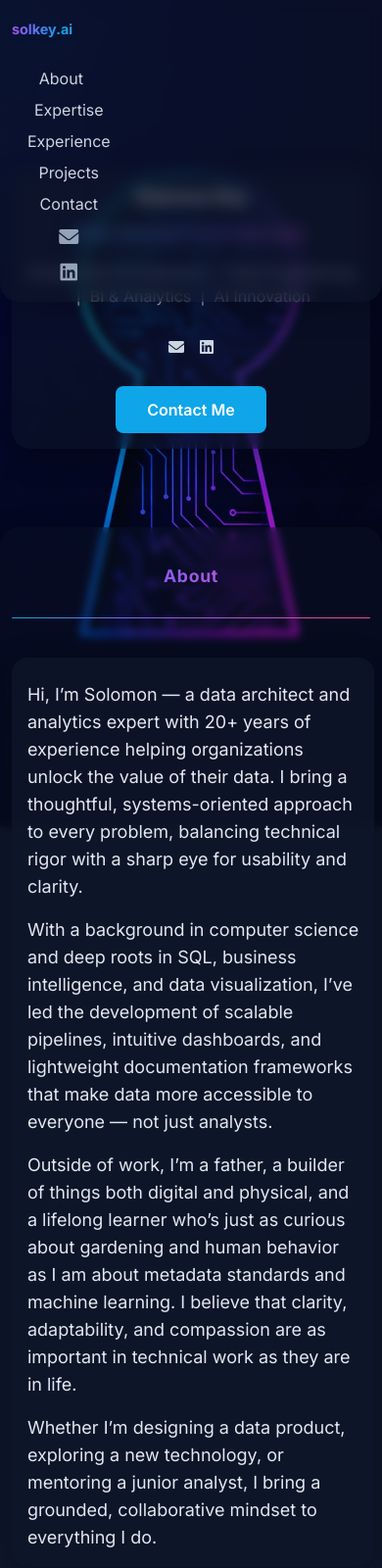
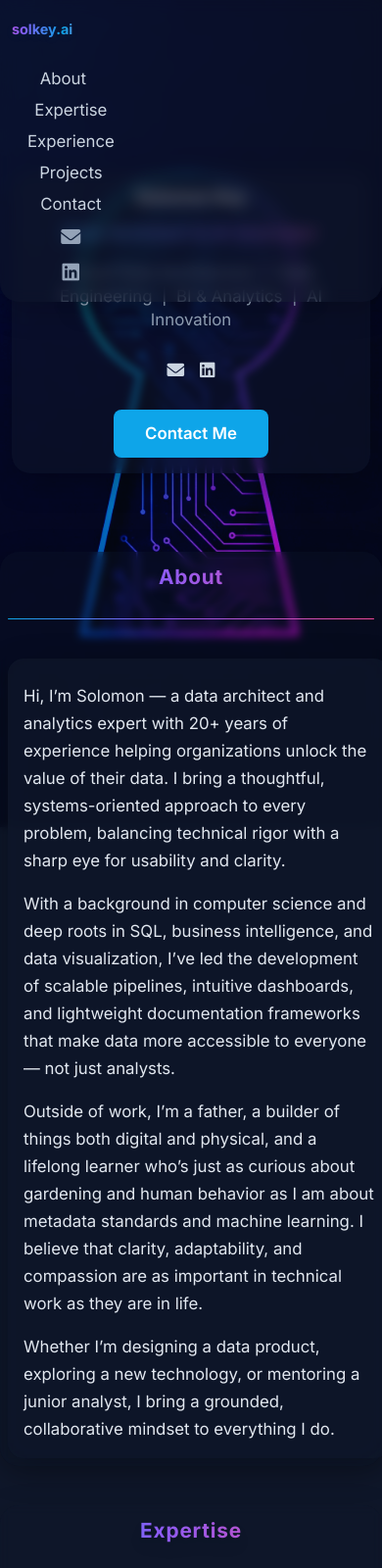
Before and after one commit to sol-key-ai/personal-landing-page, a plain HTML site: page index.html in a window 390 px wide. Shown: the top 1600 px of the page at 98% size. Drawn offline with nearby package versions, Linux system fonts and the light colour scheme.

Commit message:
tried to adjust mobile width

```diff
--- a/index.html
+++ b/index.html
@@ -219,16 +219,17 @@
             100% { background-position: 200% 50%; }
         }
         @media (max-width: 640px) {
-            .section { padding: 2rem 0; }
-            .container { padding: 0 0.5rem; }
-            .card { padding: 1rem; }
-            h1 { font-size: 1.5rem !important; }
-            h2 { font-size: 1.1rem !important; }
-            .text-2xl { font-size: 1rem !important; }
-            .text-5xl { font-size: 1.5rem !important; }
+            .section { padding: 0.5rem 0; max-width: 100vw; }
+            .container { padding: 0 0.5rem; max-width: 100vw; }
+            .card { padding: 0.5rem; width: 100vw !important; max-width: 100vw !important; margin-left: -0.5rem; margin-right: -0.5rem; }
+            h1 { font-size: 2rem !important; }
+            h2 { font-size: 1.3rem !important; }
+            .text-2xl { font-size: 1.1rem !important; }
+            .text-5xl { font-size: 2rem !important; }
+            body, .text-base, .text-lg { font-size: 1.05rem !important; }
             nav .container { flex-direction: column; align-items: flex-start; }
             nav .space-x-6 { margin-top: 0.5rem; }
-            nav .flex { flex-direction: column; gap: 0.5rem; } /* Only affect nav */
+            nav .flex { flex-direction: column; gap: 0.5rem; }
             .nav-title { font-size: 1.1rem !important; }
         }
         @media (max-width: 400px) {
@@ -532,7 +533,7 @@
         <div class="container flex flex-col md:flex-row items-center justify-between mx-auto px-4">
             <div class="mb-2 md:mb-0">
                 &copy; 2025 Solomon Key &mdash; Data Architect & AI Innovator
-                <span class="ml-2 text-xs text-slate-500">v2025.05.12</span>
+                <span class="ml-2 text-xs text-slate-500">v2025.05.12.2</span>
             </div>
             <div class="flex items-center justify-center space-x-4">
                 <a href="mailto:sol.key@gmail.com" class="hover:text-sky-400" title="Email"><i class="fas fa-envelope"></i></a>
```
